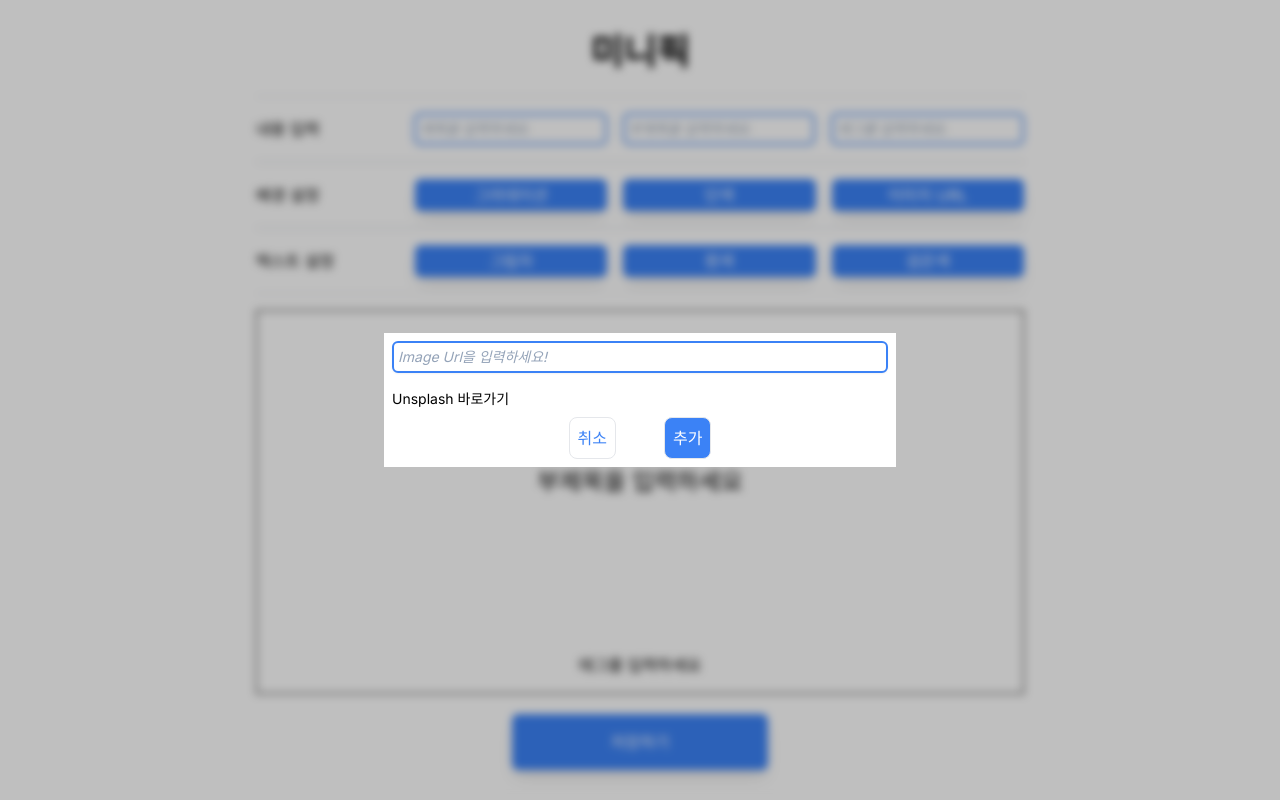
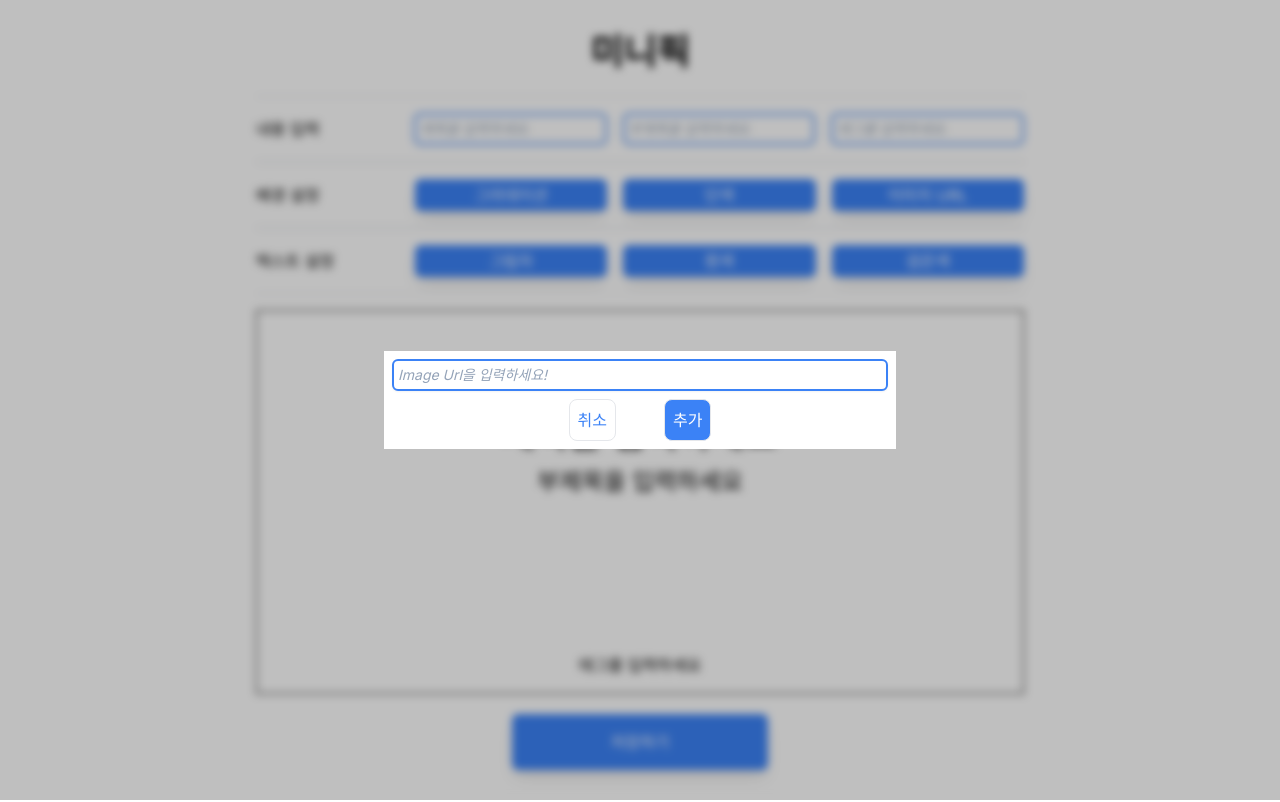
Before and after one commit to woongsnote/image-generator, a Next.js app: page / in a window 1280 px wide. Both pictures are taken after a click on the button "이미지 URL". Built offline with nearby package versions, Linux system fonts and the light colour scheme.

Commit message:
refactor: remove link

```diff
--- a/app/components/Modal.tsx
+++ b/app/components/Modal.tsx
@@ -1,4 +1,3 @@
-import Link from "next/link";
 import { Dispatch, SetStateAction } from "react";
 
 export default function Modal({
@@ -30,10 +29,6 @@ export default function Modal({
             onChange={(e) => setImageUrl(e.target.value)}
           />
 
-          <Link href="https://unsplash.com/wallpapers" className="mt-4 text-sm">Unsplash 바로가기</Link>
-
-
-
           <div className="flex flex-row justify-center gap-12 items-center mt-2">
             <button
               className={`${buttonStyle} text-blue-500`}
```
